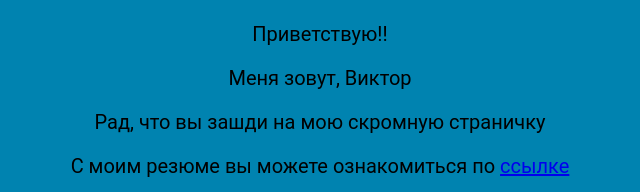
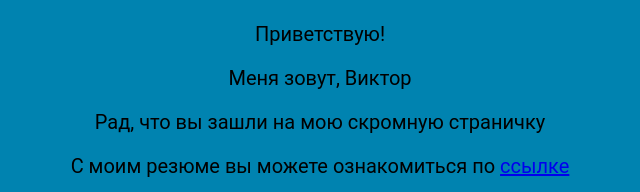
Before and after one commit to GusevBoy/GusevBoy.github.io, a plain HTML site: page index.html in a window 1280 px wide. Shown: the part 191-383 px from the top of the page, 320-960 px from the left. Drawn offline with Linux system fonts and the light colour scheme.

Commit message:
"Правки"

```diff
--- a/index.html
+++ b/index.html
@@ -10,9 +10,9 @@
     <div class="welcome">
         <img class="welcome__img" src="./I.jpg" alt="">
         <div class="welcome__description">
-            <p>Приветствую!!</p>
+            <p>Приветствую!</p>
             <p>Меня зовут, Виктор</p>
-            <p>Рад, что вы зашди на мою скромную страничку</p>
+            <p>Рад, что вы зашли на мою скромную страничку</p>
             <p>C моим резюме вы можете ознакомиться по <a href="https://hh.ru/resume/b8361d82ff057ade3d0039ed1f4173514b6668">ссылке</a></p>
             <p>Список моих работ ниже:</p>
         </div>
```
